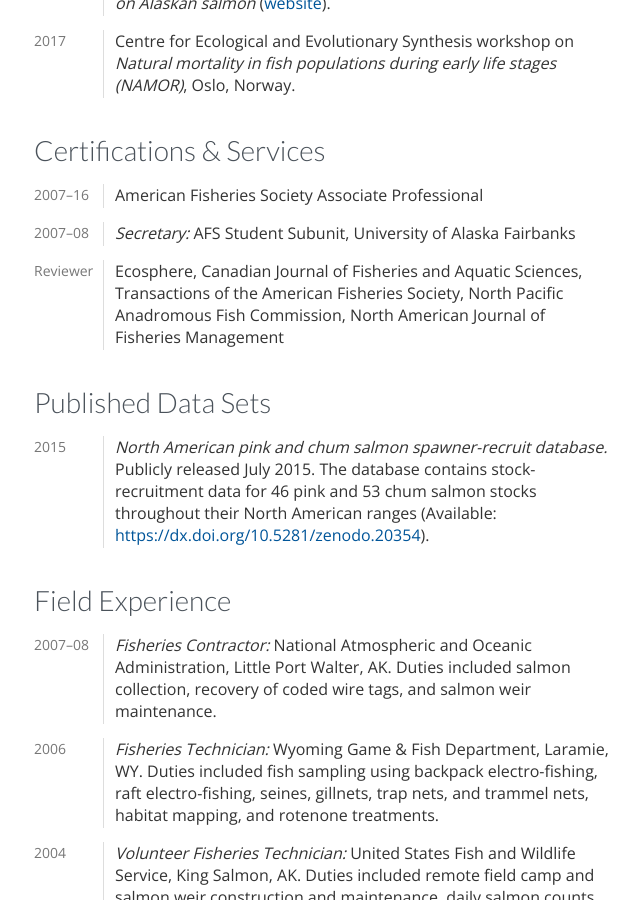
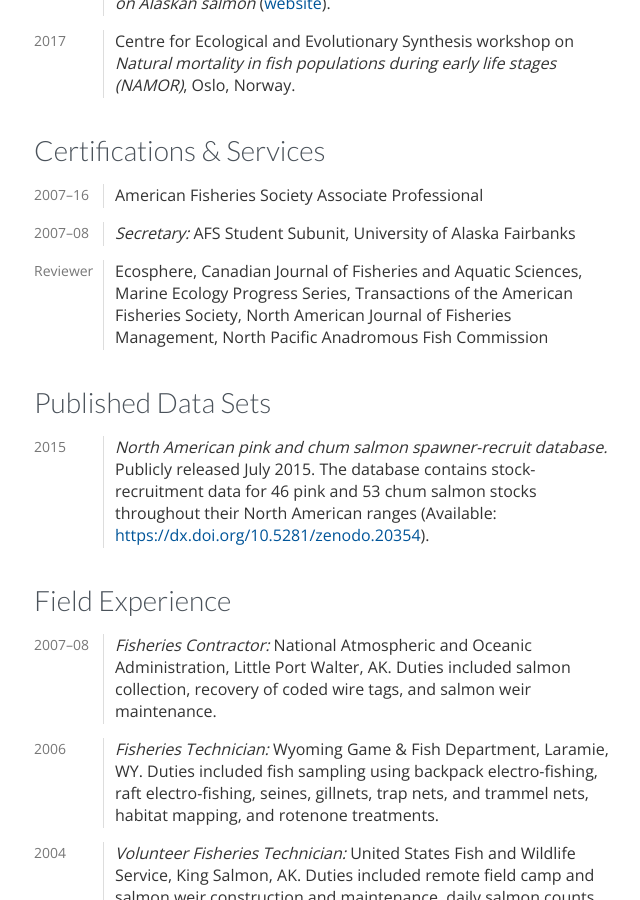
Before and after one commit to michaelmalick/michaelmalick.github.io, a Jekyll site: the page built from malick-cv.md, in a window 1280 px wide and 900 px high, scrolled down 5439 px. Shown: the whole window, without its empty margins (436-1076 px from the left). Built offline with Jekyll 4.4.1, drawn with Linux system fonts in a browser that asks for light colours.

Commit message:
Add MEPS in reviewer section of CV

```diff
--- a/malick-cv.md
+++ b/malick-cv.md
@@ -351,9 +351,10 @@ Certifications & Services
 :   *Secretary:* AFS Student Subunit, University of Alaska Fairbanks
 
 Reviewer
-:   Ecosphere, Canadian Journal of Fisheries and Aquatic Sciences, Transactions
-    of the American Fisheries Society, North Pacific Anadromous Fish Commission,
-    North American Journal of Fisheries Management
+:   Ecosphere, Canadian Journal of Fisheries and Aquatic Sciences, Marine
+    Ecology Progress Series, Transactions of the American Fisheries Society,
+    North American Journal of Fisheries Management, North Pacific Anadromous
+    Fish Commission
 
 
 
```
Also changed, not shown: cv/index.md (+4 -3 lines), 1 other file.
